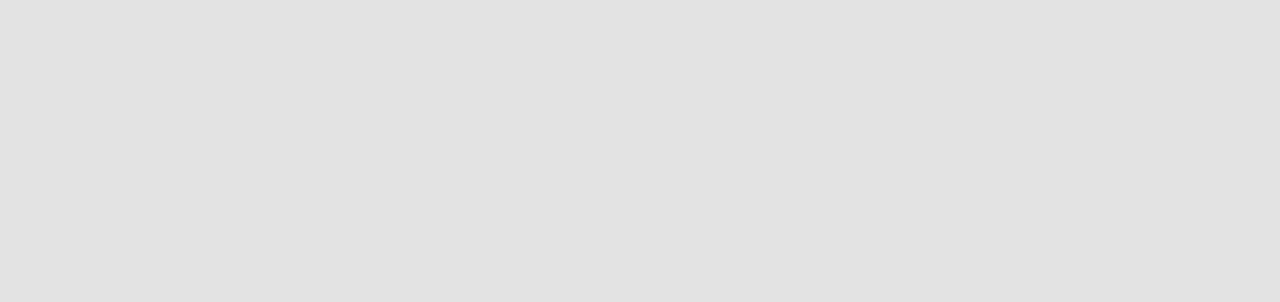
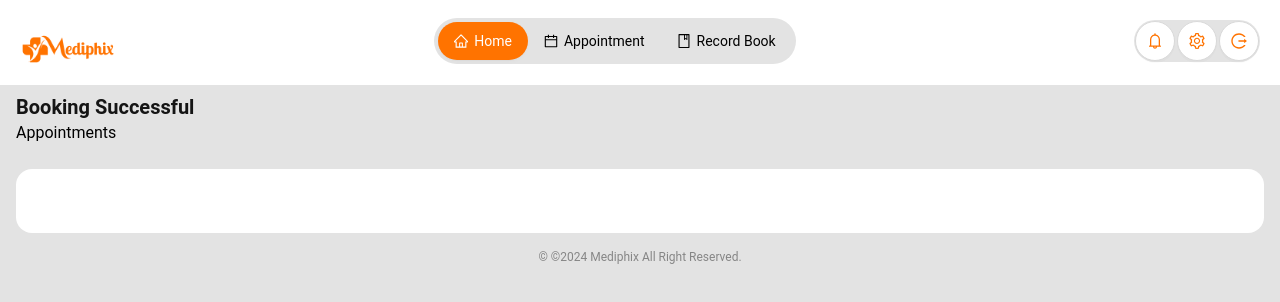
Before and after one commit to PlazerDev/mediphix-frontend, a React (Vite) app: page /patient/appoinment/appointmentsuccessful in a window 1280 px wide. Before the commit this address had no page. Shown: the top 302 px of the page. Built offline with nearby package versions, Linux system fonts and the light colour scheme.

Commit message:
Create appointment successful page

```diff
--- a/src/App.tsx
+++ b/src/App.tsx
@@ -19,6 +19,7 @@ import TimeslotCard from './components/patient/appointment/TimeslotCard'
 import PreviousAppointmentDetails from './components/patient/appointment/PreviousAppointmentDetails'
 import MedicalCenterCard from './components/patient/appointment/MedicalCenterCard'
 import MedicalCenterDetailsCard from './components/patient/appointment/MedicalCenterDetailsCard'
+import AppointmentSuccessful from './components/patient/appointment/AppointmentSuccessful'
 
 
 
@@ -51,6 +52,7 @@ function App() {
               <Route path='/patient/PreviousAppointmentDetails' element={<PreviousAppointmentDetails />} />
 
               <Route path='/patient/appoinment/medicalcenterdetailscard' element={<MedicalCenterDetailsCard/>} />
+              <Route path='/patient/appoinment/appointmentsuccessful' element={<AppointmentSuccessful/>} />
         </Routes>
       </Router>
 
--- /dev/null
+++ b/src/components/patient/appointment/AppointmentSuccessful.tsx
@@ -0,0 +1,27 @@
+import Footer from "./../../Footer";
+import PatientNavigation from "../navigation/PatientNavigation";
+
+const AppointmentSuccessful = () => {
+  return (
+    <>
+    <div>
+          <PatientNavigation />
+      <div className="mt-2 ml-4">
+        <p className="font-Roboto font-[700] text-xl text-[#151515]">Booking Successful</p>
+        <p className="mb-6">Appointments</p>
+      </div>
+
+      <div className="ml-4 mr-4 p-8 bg-[#ffffff] rounded-[16px] ">
+
+      </div>
+
+      <div>
+        <Footer />
+      </div>
+    </div>
+    </>
+  );
+};
+
+
+export default AppointmentSuccessful
```
